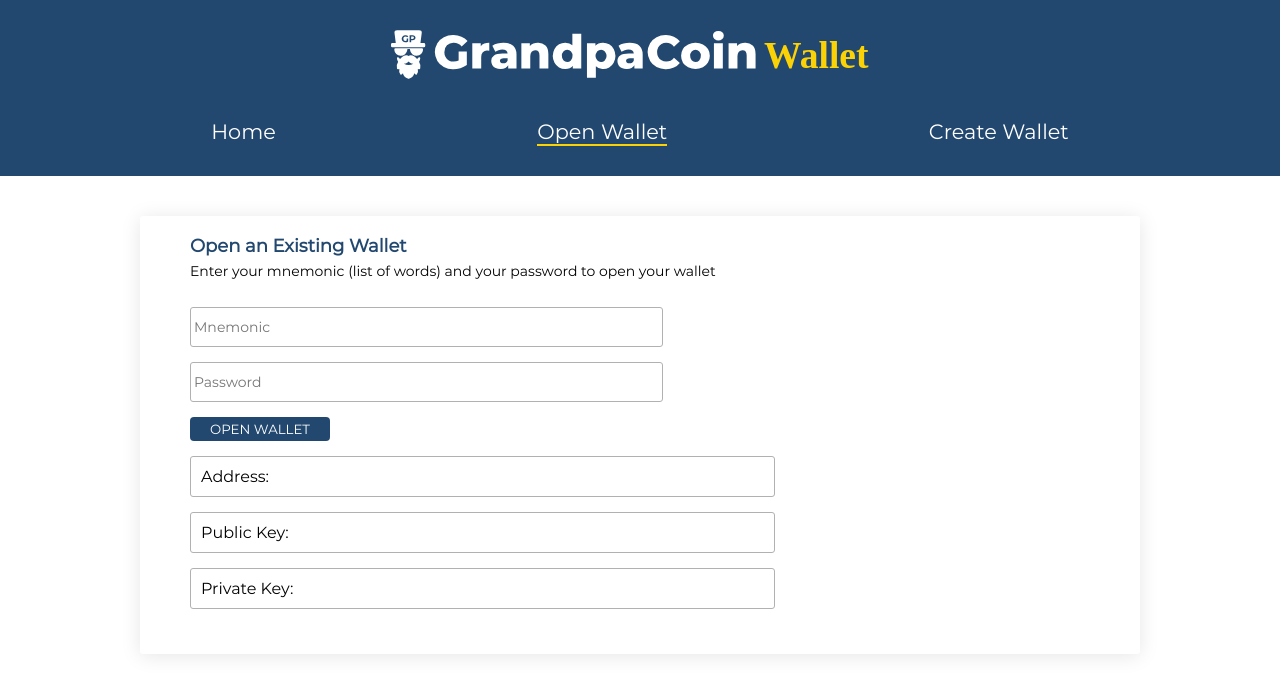
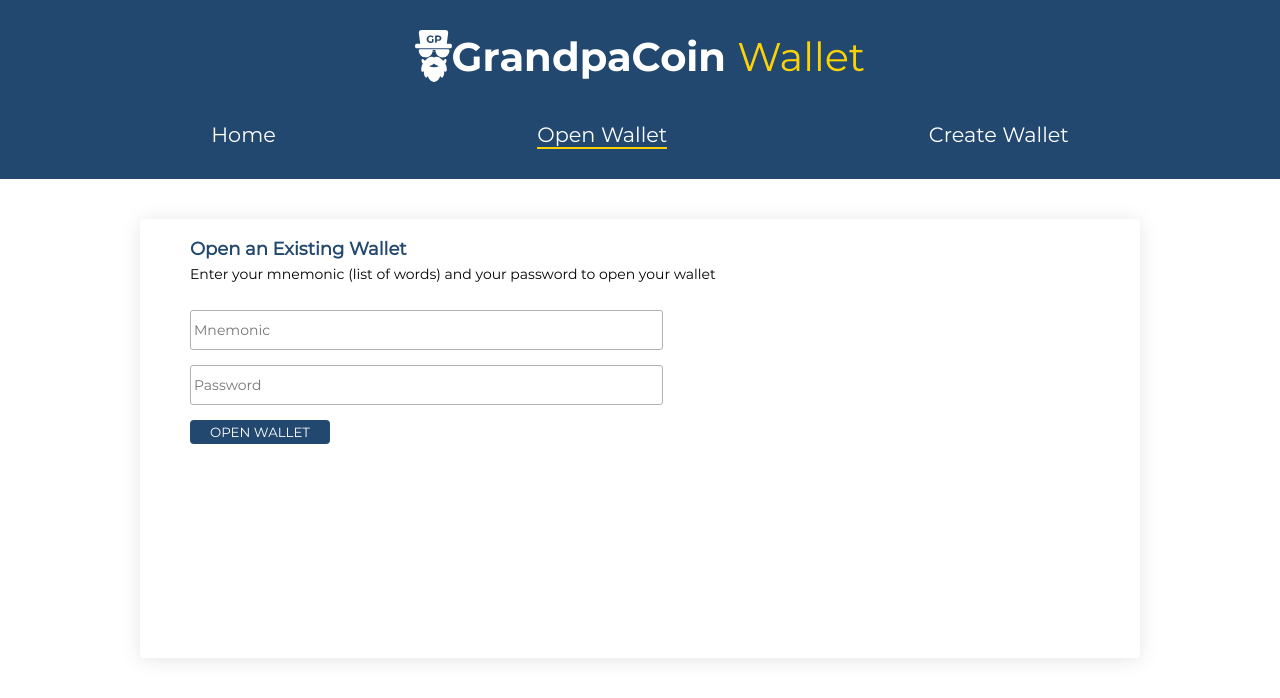
Before and after one commit to family-group/grandpacoin-wallet, a React (Create React App) app: page /open-wallet in a window 1280 px wide. Shown: the top 698 px of the page. Built offline with nearby package versions, Linux system fonts and the light colour scheme.

Commit message:
fix styles in header

```diff
--- a/src/components/Header.jsx
+++ b/src/components/Header.jsx
@@ -1,5 +1,5 @@
 import React from 'react';
-import GrandpaLogo from '../assets/logos/GRANDPACOIN_WALLET.svg';
+import GrandpaLogo from '../assets/logos/GRANDPACOIN_ICONO.svg';
 import { Link, withRouter } from 'react-router-dom';
 import { dinamicTitle } from './../utils/functions';
 import { LoggedContext } from './../LoggedContext';
@@ -46,7 +46,10 @@ class Header extends React.Component {
         return (
             <header className="grandpa-header">
                 <div className="header-logo">
-                    <img src={GrandpaLogo} className="grandpa-logo-header" alt="grandpa-logo" />
+                    <div className="grandpa-logo-header">
+                        <img src={GrandpaLogo} alt="grandpa-logo" />
+                    </div>
+                    <p>GrandpaCoin <span>Wallet</span></p>
                 </div>
                 <nav className="header-menu">
                     <div
--- a/src/components/OpenWallet.jsx
+++ b/src/components/OpenWallet.jsx
@@ -66,11 +66,7 @@ class OpenWallet extends React.Component {
         const { history: { push } } = this.props;
         Wallet.fromEncryptedJSON(encryptedWallet, password)
             .then(decryptedWallet => {
-                const { address, privateKey, publicKey, } = decryptedWallet.account;
                 this.setState({
-                    address,
-                    privateKey,
-                    publicKey,
                     password: '',
                     disabled: false,
                     loading: false
@@ -124,7 +120,7 @@ class OpenWallet extends React.Component {
     }
 
     render() {
-        const { mnemonic, password, publicKey, privateKey, address, disabled, error, loading } = this.state;
+        const { mnemonic, password, disabled, error, loading } = this.state;
         const { logged } = this.context;
         return (
             <Layout>
@@ -162,12 +158,7 @@ class OpenWallet extends React.Component {
                             loading ?
                                 <Loader />
                                 : <LogAreaOutput
-                                    value={!error ? {
-                                        'Address': address,
-                                        'Public Key': publicKey,
-                                        'Private Key': privateKey
-                                    } : { 'Error': error }
-                                    }
+                                    value={error ? { 'Error': error } : {}}
                                     className={error ? 'log-area-output-error' : ''}
                                 />
                         }
--- a/src/components/css/Header.css
+++ b/src/components/css/Header.css
@@ -9,9 +9,30 @@
 }
 .header-logo {
     display: flex;
-    width: 60%;
+    min-width: 220px;
     max-width: 500px;
+    justify-content: center;
 }
+
+.header-logo > p {
+    color: white;
+    font-family: 'Montserrat-Bold';
+    font-size: 2.5em;
+    margin-top: auto;
+    margin-bottom: auto;
+}
+
+.header-logo > p > span{
+    color: var(--color-grandpa-yellow);
+}
+
+.grandpa-logo-header {
+    display: flex;
+    width: 8%;
+    min-width: 25px;
+    flex-direction: row;
+}
+
 .header-logo img {
     display: block;
     width: 100%;
@@ -43,6 +64,9 @@
     .header-menu {
         font-size: 0.9em;
     }
+    .header-logo > p {
+        font-size: 1.5em;
+    }
 }
 @media (max-width: 450px) {
     .header-logo {
@@ -57,4 +81,8 @@
     .header-menu {
         width: 97%;
     }
+
+    .header-logo > p {
+        font-size: 1.3em;
+    }
 }
```
